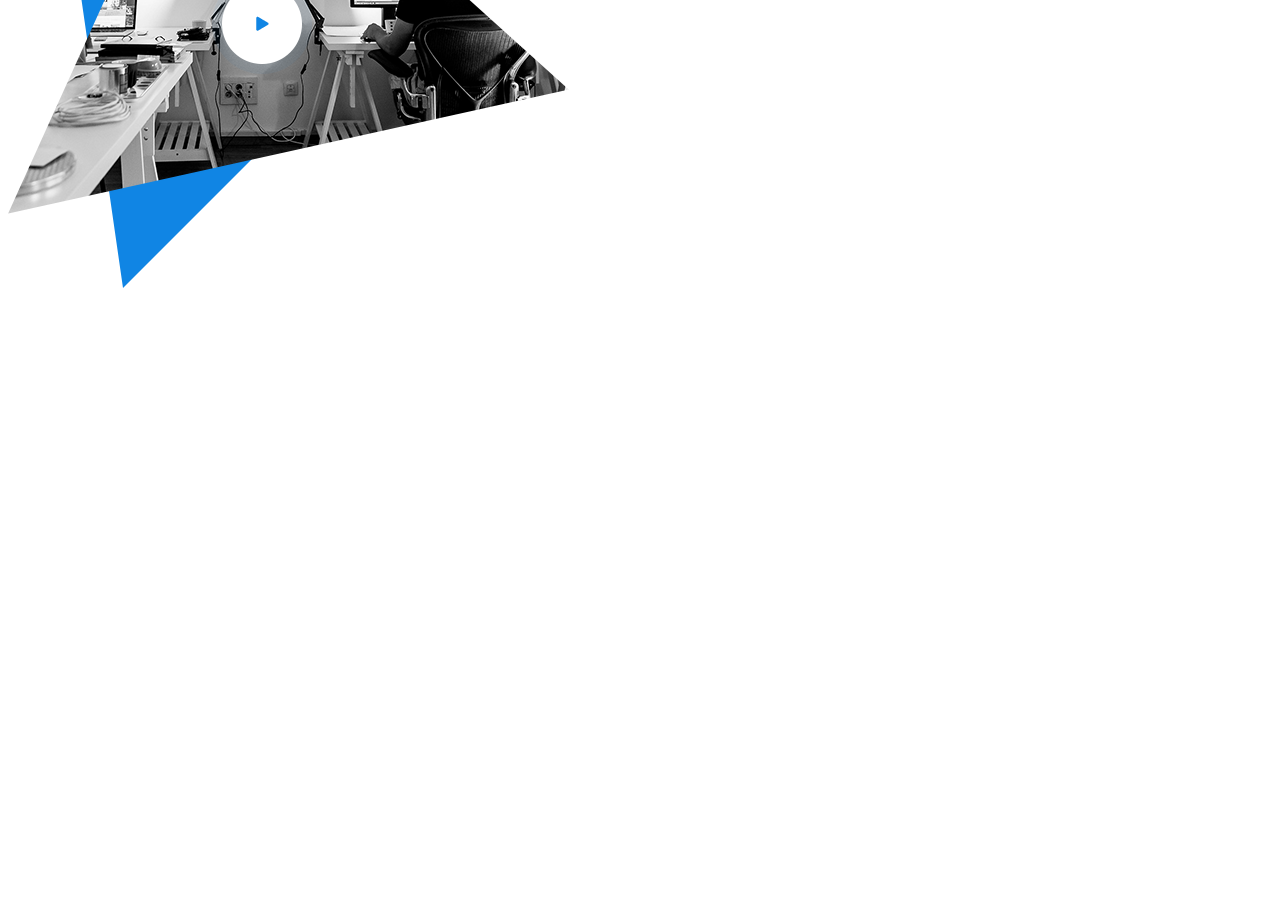
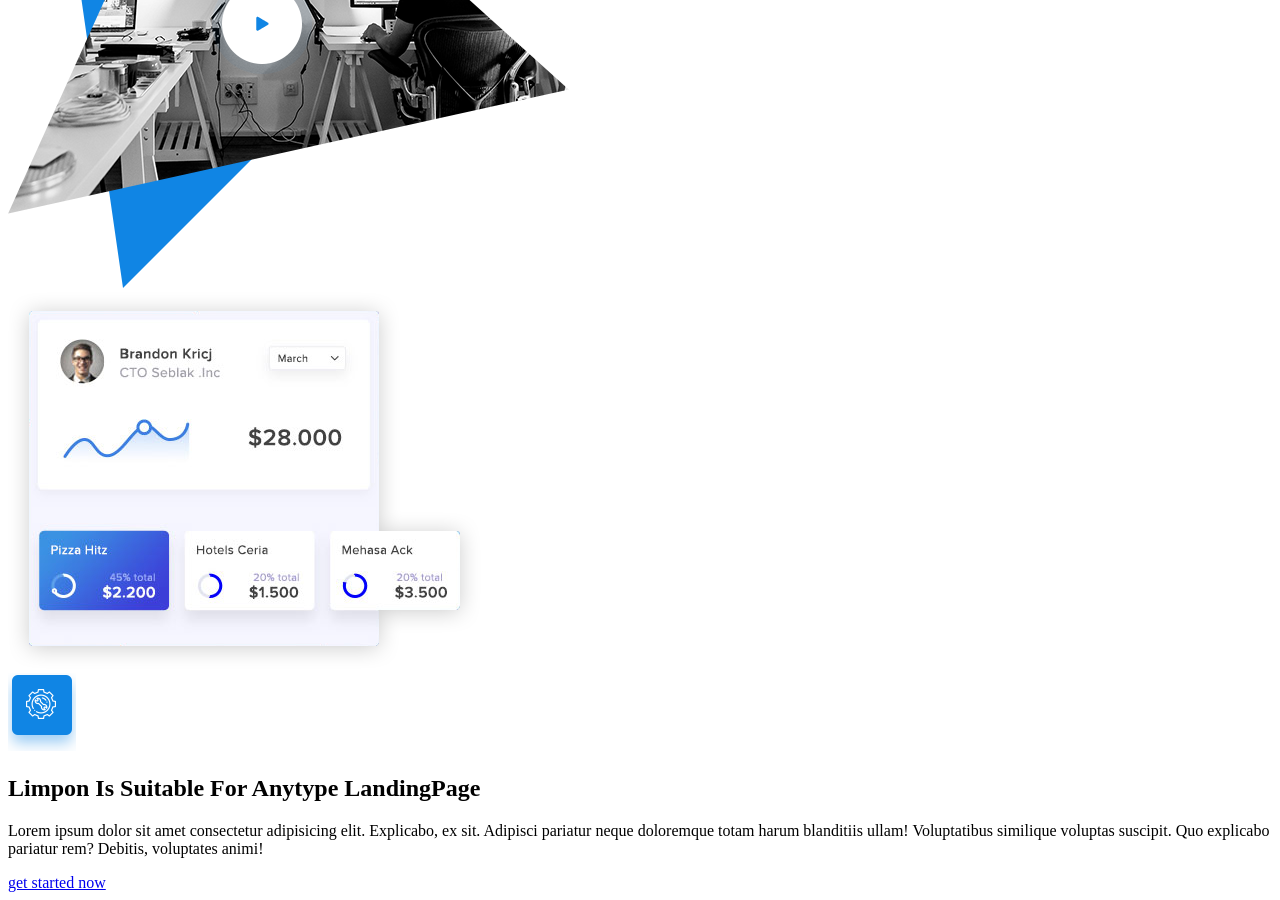
Before and after one commit to igenrytop/limpon, a plain HTML site: page index.html in a window 1280 px wide. Shown: the part 2586-3486 px from the top of the page. Before the commit the page ends 2886 px from the top, so only its background shows below. Drawn offline with Linux system fonts and the light colour scheme.

Commit message:
Update index.html

```diff
--- a/index.html
+++ b/index.html
@@ -129,6 +129,17 @@
             <img src="img/play.png" alt="Play">
         </div>
     </div>
+    <div>
+        <div>
+            <img src="/img/brandon_kricj.png" alt="Limpon Is Suitable For Anytype LandingPage">
+        </div>
+        <div>
+            <img src="img/icon_blue_settings.png" alt="icon_blue_settings">
+            <h2>Limpon Is Suitable For Anytype LandingPage</h2>
+            <p>Lorem ipsum dolor sit amet consectetur adipisicing elit. Explicabo, ex sit. Adipisci pariatur neque doloremque totam harum blanditiis ullam! Voluptatibus similique voluptas suscipit. Quo explicabo pariatur rem? Debitis, voluptates animi!</p>
+            <a href="#">get started now</a>
+        </div>
+    </div>
 
 </body>
 </html>
```
